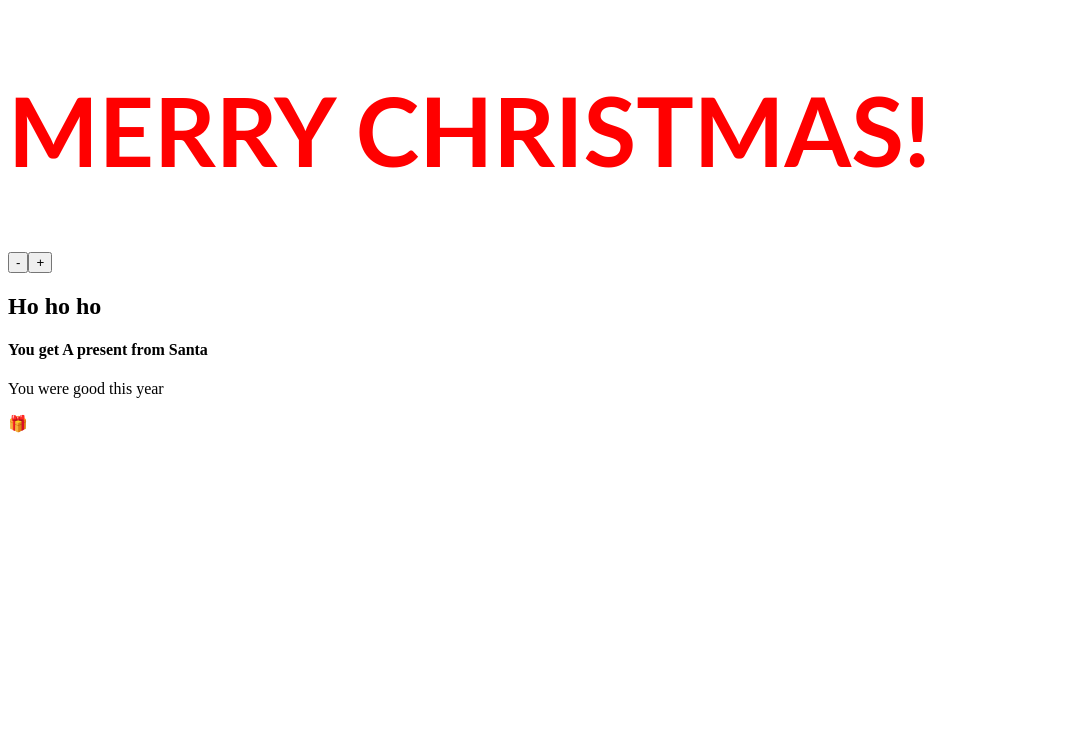
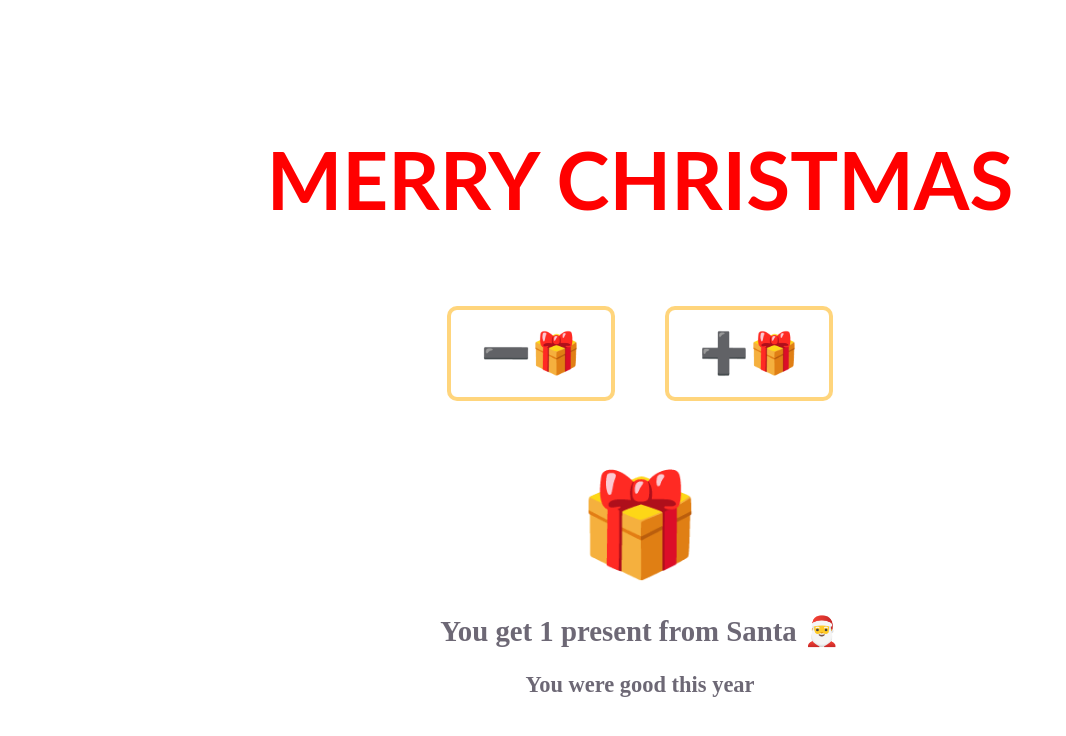
Before and after one commit to tobifotis/merry-christmas-app, a React (Vite) app: page / in a window 1280 px wide. Shown: the top 736 px of the page, without its empty margins (0-1066 px from the left). Built offline with nearby package versions, Linux system fonts and the light colour scheme.

Commit message:
fix: remove sub-title

```diff
--- a/src/components/Controls.jsx
+++ b/src/components/Controls.jsx
@@ -3,11 +3,21 @@
  onDecrement ==> function
  isDecrementDisabled ==> boolean
 */
-const Controls = ({ onIncrement, onDecrement, isDecrementDisabled }) => {
+const Controls = ({ onIncrement, onDecrement, isDecrementDisabled, isIncrementDisabled }) => {
     return (
         <>
-            <button onClick={onDecrement} disabled={isDecrementDisabled}>-</button>
-            <button onClick={onIncrement}>+</button>
+            <button
+                onClick={onDecrement}
+                disabled={isDecrementDisabled}
+                className="btn"
+            >
+                ➖🎁
+            </button>
+            <button onClick={onIncrement}
+            disabled={isIncrementDisabled}
+             className="btn">
+                ➕🎁
+            </button>
         </>
     );
 };
--- a/src/components/Message.jsx
+++ b/src/components/Message.jsx
@@ -4,23 +4,35 @@ const Message = ({ count }) => {
     let message2 = '';
     switch (count) {
         case 0:
-            message = 'You get nothing from Santa';
-            message2 = 'You were on the naughty list';
+            message = 'You get Nothing from Santa 🎅';
+            message2 = 'You were on the naughty list.';
             break;
         case 1:
-            message = 'You get A present from Santa';
+            message = `You get ${count} present from Santa 🎅`;
             message2 = 'You were good this year';
             break;
-        default:
-            message = `You get ${count} presents from Santa`;
-            message2 = 'You were good this year';
+        case 2:
+            message = `You get ${count} presents from Santa 🎅`;
+            message2 = 'Santa was very pleased with you';
+            break;
+        case 3:
+            message = `You get ${count} presents from Santa 🎅`;
+            message2 = 'You made Santa smile';
+            break;
+        case 4:
+            message = `You get ${count} presents from Santa 🎅`;
+            message2 = 'Santa was impressed';
+            break;
+        case 5:
+            message = `You get ${count} presents from Santa 🎅✨`;
+            message2 = 'You absolutely crushed it!';
             break;
     }
 
     return (
         <>
-            <h4>{message}</h4>
-            <p>{message2}</p>
+            <h2>{message}</h2>
+            <h3>{message2}</h3>
         </>
     );
 };
--- a/src/components/SantaCounter.css
+++ b/src/components/SantaCounter.css
@@ -1,10 +1,23 @@
+.container {
+    background-color: white;
+    max-width: 1200px;
+    justify-content: center;
+    align-items: center;
+    border-radius: 10px;
+    margin: 0 auto;
+    padding: 70px 60px;
+    text-align: center;
+}
+
+/* Title */
 .main-title {
     position: relative;
+    text-align: center;
     font-family: 'Lato', sans-serif;
     top: 20px;
     color: red;
     display: inline-block;
-    font-size: 3rem;
+    font-size: 2.5rem;
     text-shadow: 0 1px 0 #b7b7b7, 0 2px 0 #b7b7b7, 0 3px 0 #b7b7b7,
         0 4px 0 #b7b7b7, 0 5px 0 #b7b7b7, rgba(0, 0, 0.5);
     animation: bounce 0.4s ease infinite alternate;
@@ -64,3 +77,41 @@
             0 4px 0 #b7b7b7, 0 5px 0 #b7b7b7, rgba(0, 0, 0.5);
     }
 }
+
+/* Buttons */
+.btn {
+    display: inline;
+    background-color: white;
+    color: #27264b;
+    border: 4px solid rgba(255, 174, 0, 0.514);
+    border-radius: 10px;
+    padding: 20px 30px;
+    margin: 25px;
+    cursor: pointer;
+    font-size: 40px;
+    text-align: center;
+}
+.btn:hover {
+    background-color: #fff7e6;
+
+    border-color: rgb(170, 64, 156);
+
+    box-shadow: 0 6px 18px rgba(3, 184, 255, 0.35),
+        0 0 12px rgba(79, 143, 36, 0.4);
+
+    transform: translateY(-3px);
+    transition: all 0.2s ease;
+}
+
+/* Gift */
+.gifts {
+    font-size: 100px;
+    margin-top: 40px;
+}
+
+/* Messages */
+.message {
+    color: #6d6875;
+    font-size: 1.2rem;
+    margin: 30px;
+}
--- a/src/components/SantaCounter.jsx
+++ b/src/components/SantaCounter.jsx
@@ -33,15 +33,8 @@ function SantaCounter() {
                         onIncrement={incrementCount}
                         onDecrement={decrementCount}
                         isDecrementDisabled={count === 0}
+                        isIncrementDisabled={count === 5}
                     />
-                </div>
-
-                <div className="sub-title">
-                    <h2>Ho ho ho</h2>
-                </div>
-
-                <div className="message">
-                    <Message count={count} />
                 </div>
 
                 <div className="gifts">
@@ -49,6 +42,10 @@ function SantaCounter() {
                         <GiftIcon key={index} />
                     ))}
                 </div>
+
+                <div className="message">
+                    <Message count={count} />
+                </div>
             </div>
         </>
     );
--- a/src/components/Title.jsx
+++ b/src/components/Title.jsx
@@ -16,7 +16,7 @@ const Title = () => {
             <span>M</span>
             <span>A</span>
             <span>S</span>
-            <span>!</span>
+            <span></span>
         </h1>
     );
 };
```
Also changed, not shown: 1 other file (tests, documents, lock files or other folders).
